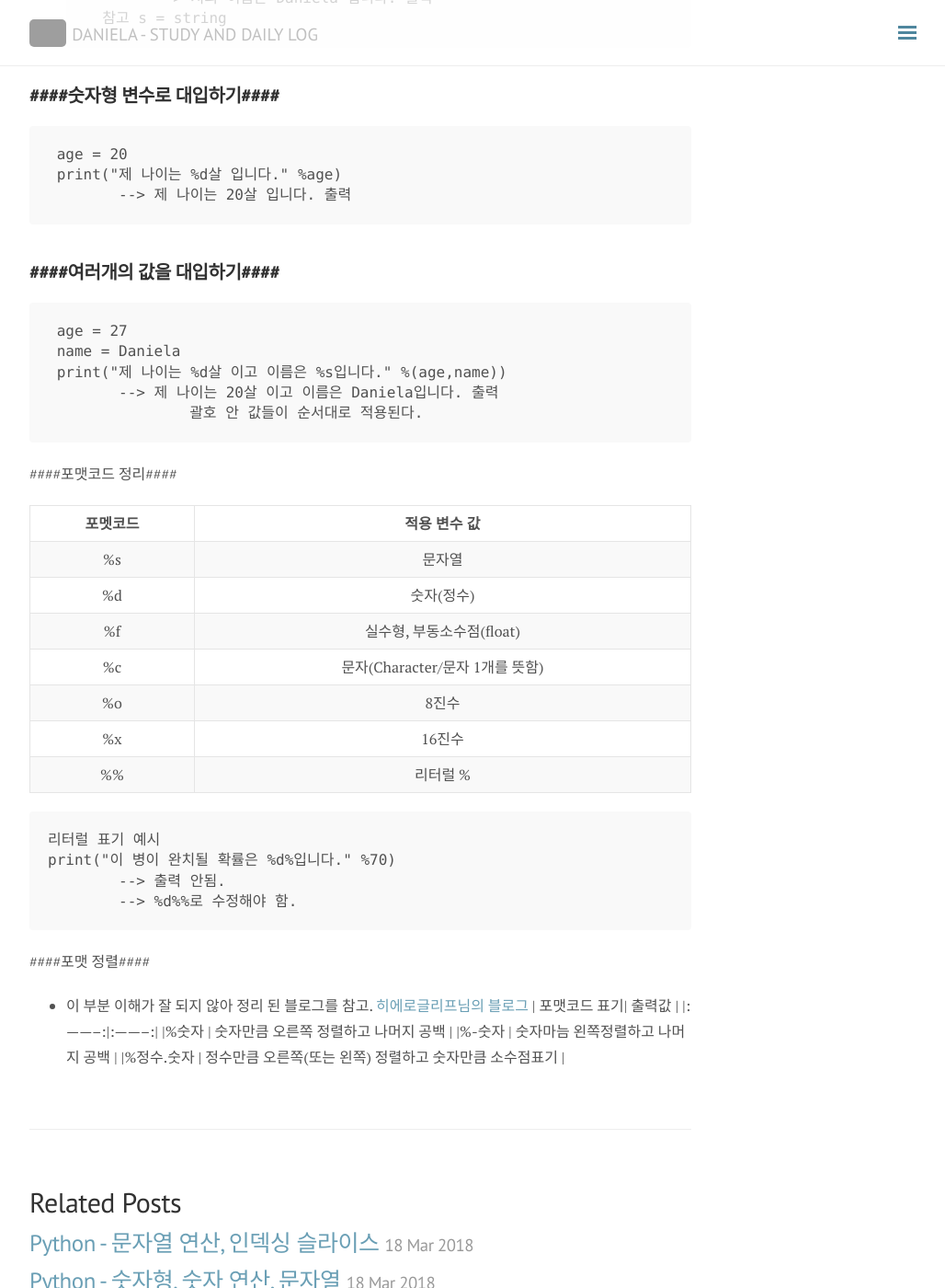
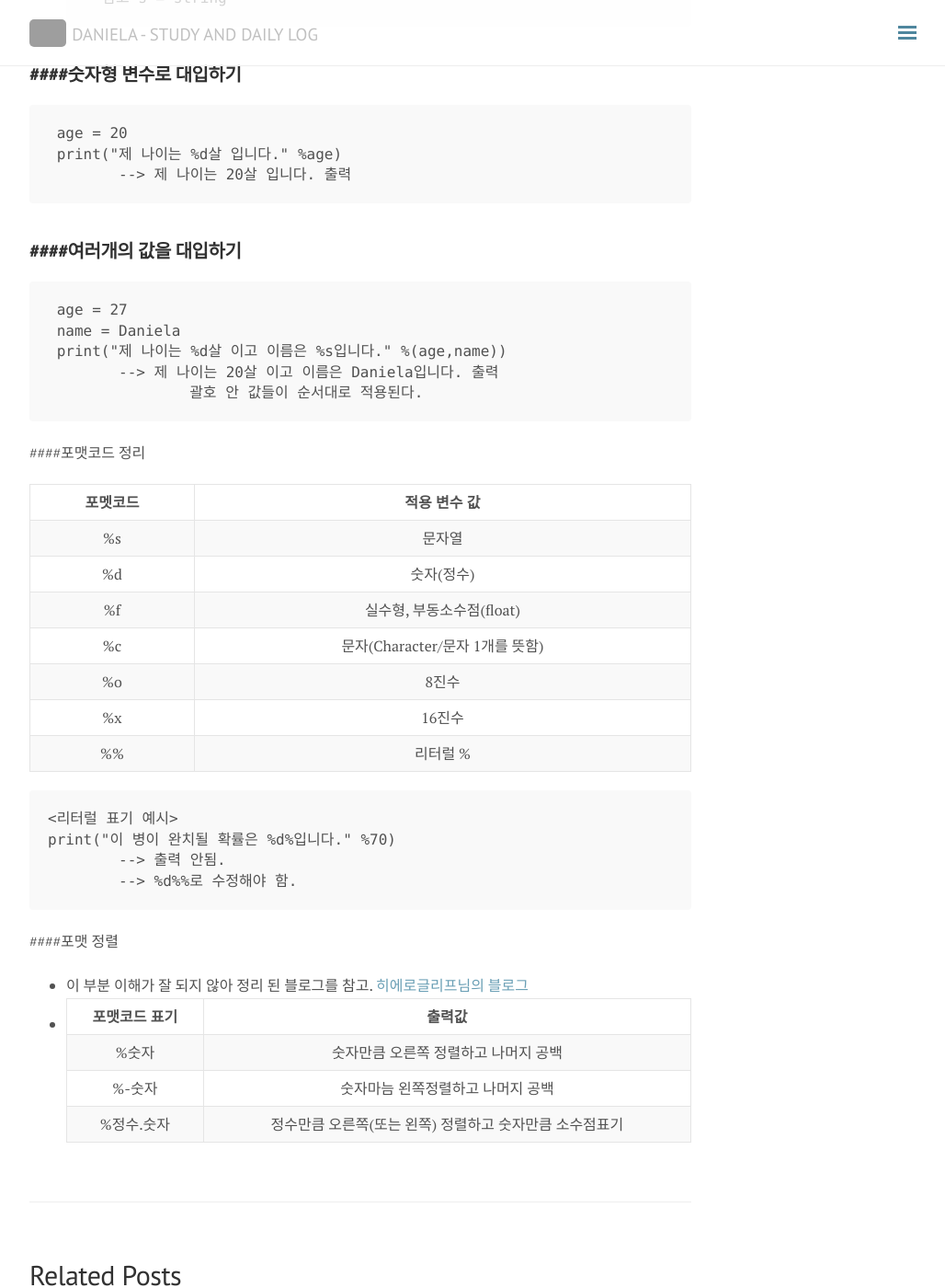
Before and after one commit to DongmeeKim/DongmeeKim.github.io, a Jekyll site: the page built from _posts/2018-03-18-python3.md, in a window 1280 px wide and 1400 px high, scrolled down 917 px. Shown: the whole window at 92% size, without its empty margins (248-1276 px from the left). Built offline with Jekyll 4.4.1, drawn with Linux system fonts in a browser that asks for light colours; nearby versions of some CDN libraries; comment, search, counter and statistics services are not loaded; some of the changed text lies outside the part shown; grey boxes are pictures that could not be loaded.

Commit message:
포스트 업로드

````diff
--- a/_posts/2018-03-18-python3.md
+++ b/_posts/2018-03-18-python3.md
@@ -6,7 +6,7 @@ tags: [Python]
 comments: true
 ---
 
-####문자열의 교체방법(참고)####
+####문자열의 교체방법(참고)
 ```
  a = "ABCD"인 경우,
  a[2] = "F" 와 같은 설정 방법으로는 변경할 수 없다. 오류 발생.
@@ -15,20 +15,19 @@ comments: true
  print(a)를 출력하면 AFCD가 출력됨.
 ```
 
-###문자열 포맷팅###
+###문자열 포맷팅
 -  문자열 내의 특정한 값을 바꿀 때 사용한다.
 
-####숫자 대입 방법####
+####숫자 대입 방법
 -  **%d**를 사용하여 정수값을 변환
 
  ```
   print("제 나이는 %d 살입니다." %20)
   	--> 제 나이는 20살 입니다. 출력
   참고 d = digit
-
  ```
 
-####문자열 대입 방법####
+####문자열 대입 방법
 -  **%s**를 사용하여 문자열을 변환
  ```
  print("저의 이름은 %s입니다." %"Daniela")
@@ -36,7 +35,7 @@ comments: true
   참고 s = string
  ```
 
-####숫자형 변수로 대입하기####
+####숫자형 변수로 대입하기
 -
 ```
  age = 20
@@ -44,7 +43,7 @@ comments: true
  	--> 제 나이는 20살 입니다. 출력
  ```
 
-####여러개의 값을 대입하기####
+####여러개의 값을 대입하기
 -
 ```
  age = 27
@@ -54,7 +53,7 @@ comments: true
 		괄호 안 값들이 순서대로 적용된다.
  ```
 
-####포맷코드 정리####
+####포맷코드 정리
 
 | 포멧코드 | 적용 변수 값 |
 |:--------:|:--------:|
@@ -67,14 +66,15 @@ comments: true
 |    %%    |   리터럴 %     |
 
 ```
-리터럴 표기 예시
+<리터럴 표기 예시>
 print("이 병이 완치될 확률은 %d%입니다." %70)
 	--> 출력 안됨.
 	--> %d%%로 수정해야 함.
 ```
 
-####포맷 정렬####
+####포맷 정렬
 - 이 부분 이해가 잘 되지 않아 정리 된 블로그를 참고. [히에로글리프님의 블로그](http://hieroglyph.tistory.com/14)
+-
 | 포맷코드 표기| 출력값 |
 |:--------:|:--------:|
 |%숫자      | 숫자만큼 오른쪽 정렬하고 나머지 공백       |
````
Also changed, not shown: _posts/2018-03-18-python1.md (+6 -6 lines), _posts/2018-03-18-python2.md (+2 -2 lines).
